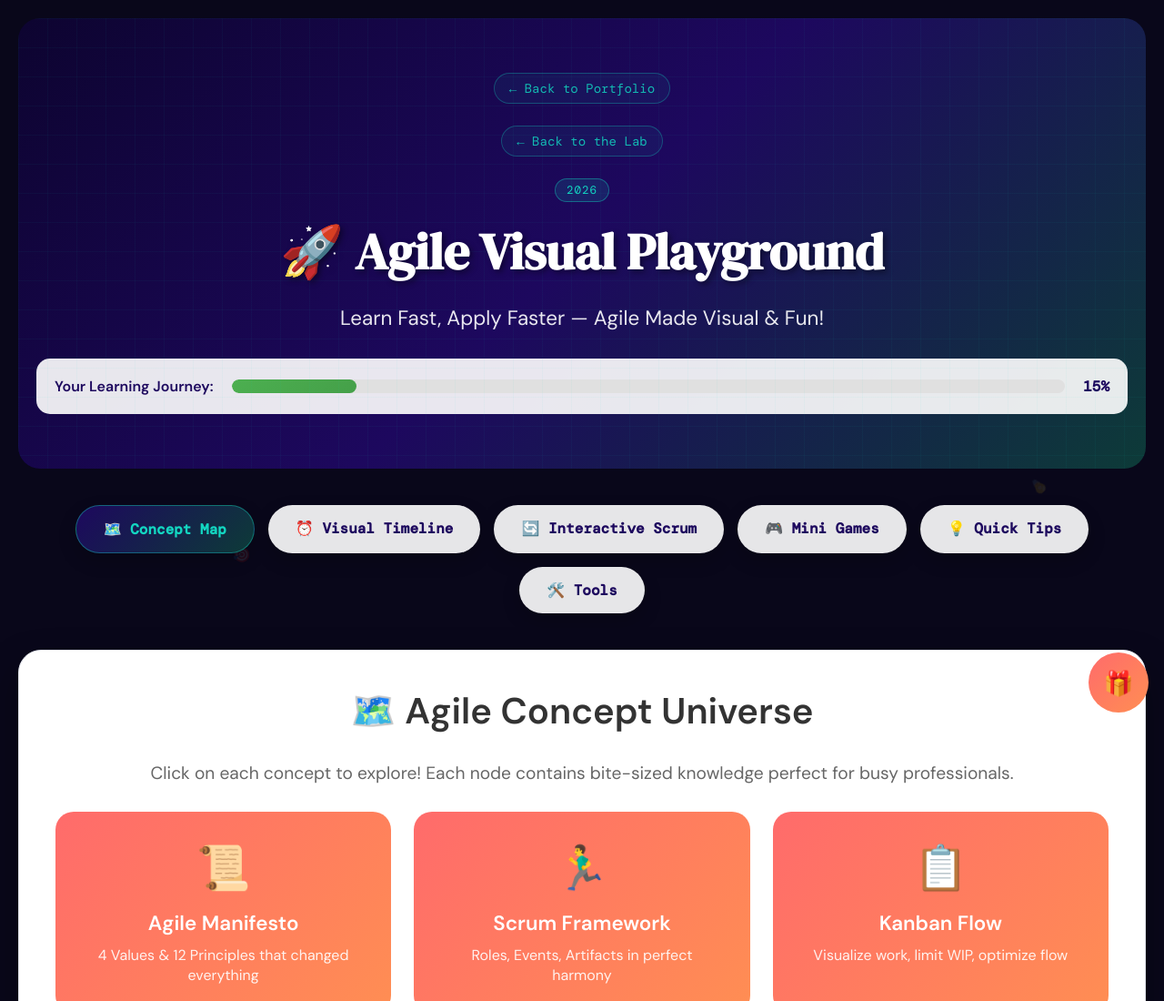
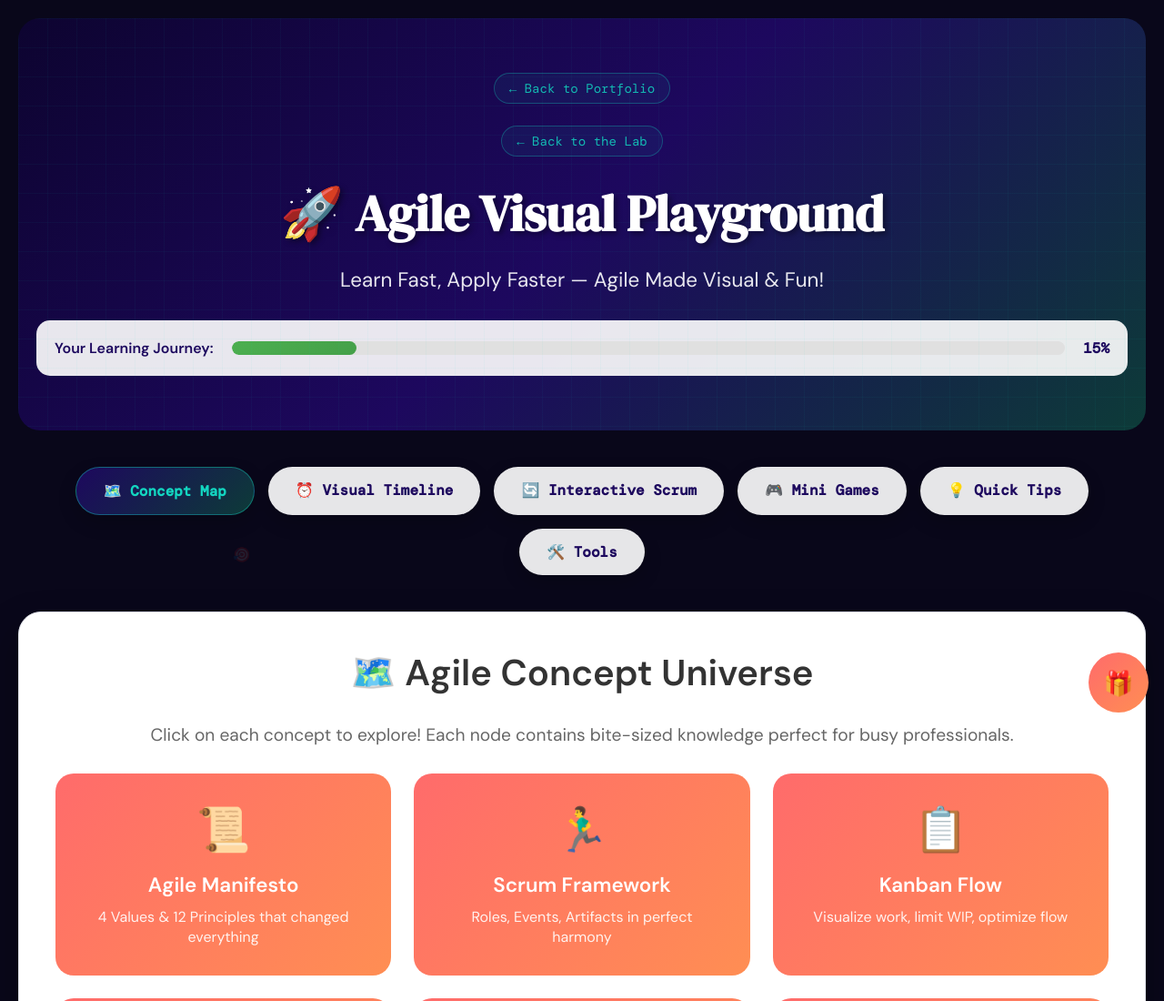
Before and after one commit to ValescaBravo/agile-pm-lab, a plain HTML site: page index.html in a window 1280 px wide. Shown: the top 1100 px of the page at 91% size. Drawn offline with nearby package versions, Linux system fonts and the light colour scheme; a web font is replaced by a local one.

Commit message:
Remove badge for year 2026 from index.html

```diff
--- a/index.html
+++ b/index.html
@@ -701,7 +701,6 @@
         <div class="hero-nav-links">
              <a href="https://valescabravo.github.io/valescabravo-lab/" class="hero-nav-link">← Back to the Lab</a>
             </div>
-            <div class="badge-2026">2026</div>
             <h1>🚀 Agile Visual Playground</h1>
             <div class="hero-subtitle">Learn Fast, Apply Faster — Agile Made Visual & Fun!</div>
             <div class="progress-tracker">
```
